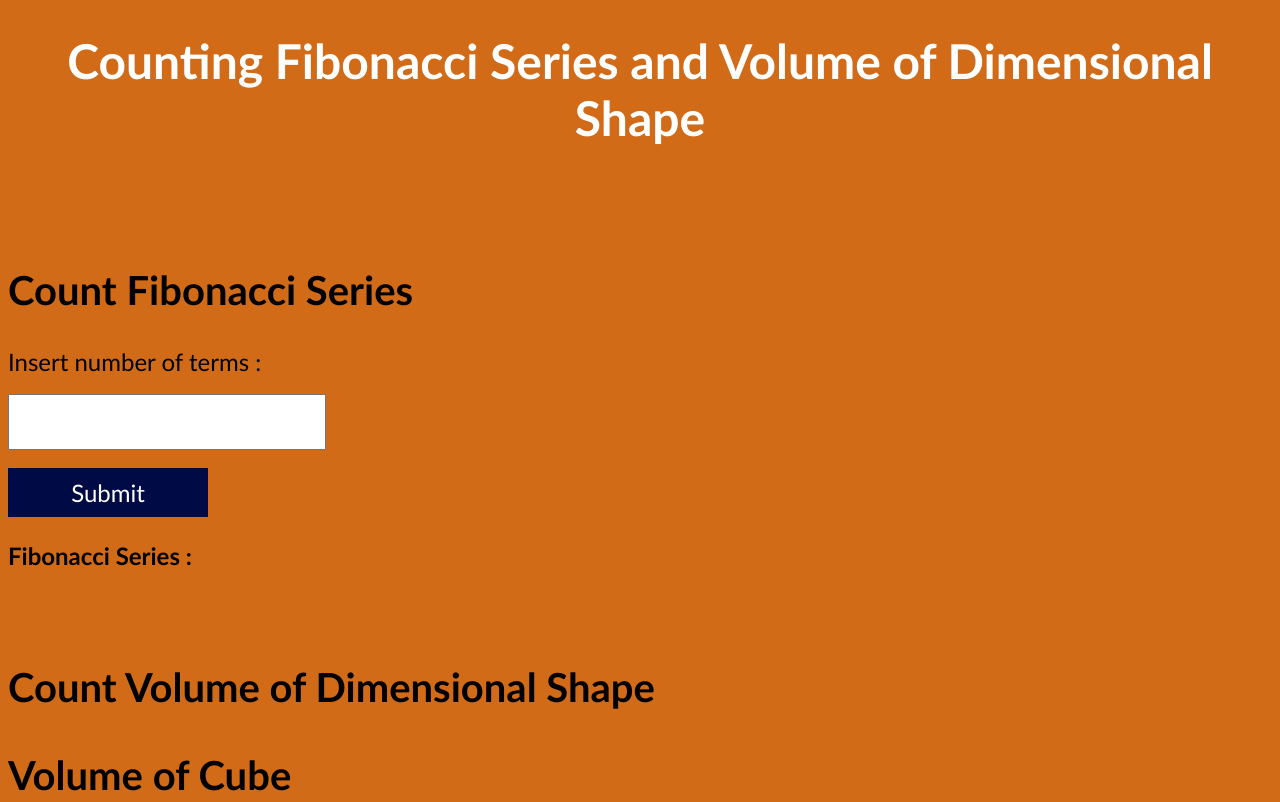
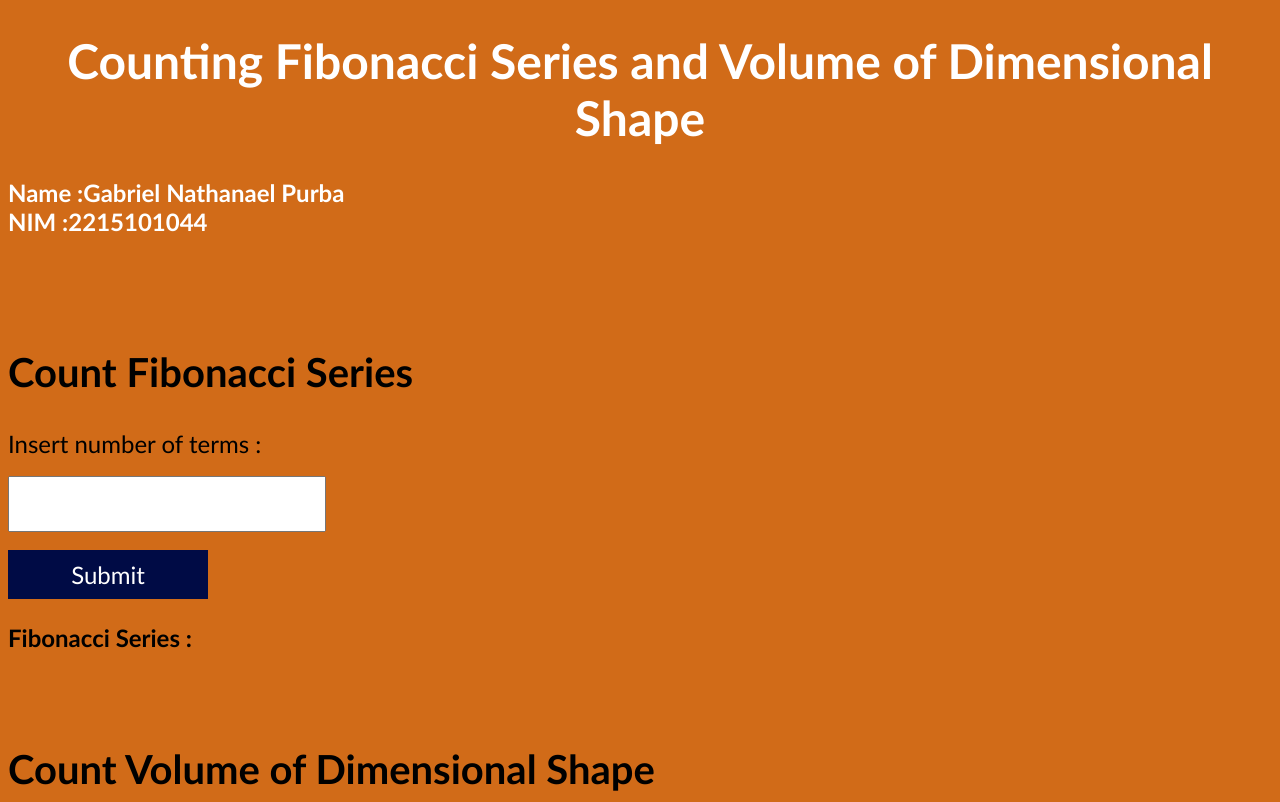
Before and after one commit to GabrielNathanael/GabrielNathanael.github.io, a plain HTML site: page index.html in a window 1280 px wide. Shown: the top 802 px of the page. Drawn offline with Linux system fonts and the light colour scheme.

Commit message:
Update index.html

```diff
--- a/index.html
+++ b/index.html
@@ -10,6 +10,7 @@
 
     <div id="title">
         <h1>Counting Fibonacci Series and Volume of Dimensional Shape </h1>
+        <p id ="identitas"> Name :Gabriel Nathanael Purba <br>NIM :2215101044</p>
     </div><br><br><br>
     <div id="fibonacci">
         <h2>Count Fibonacci Series</h2>
```
